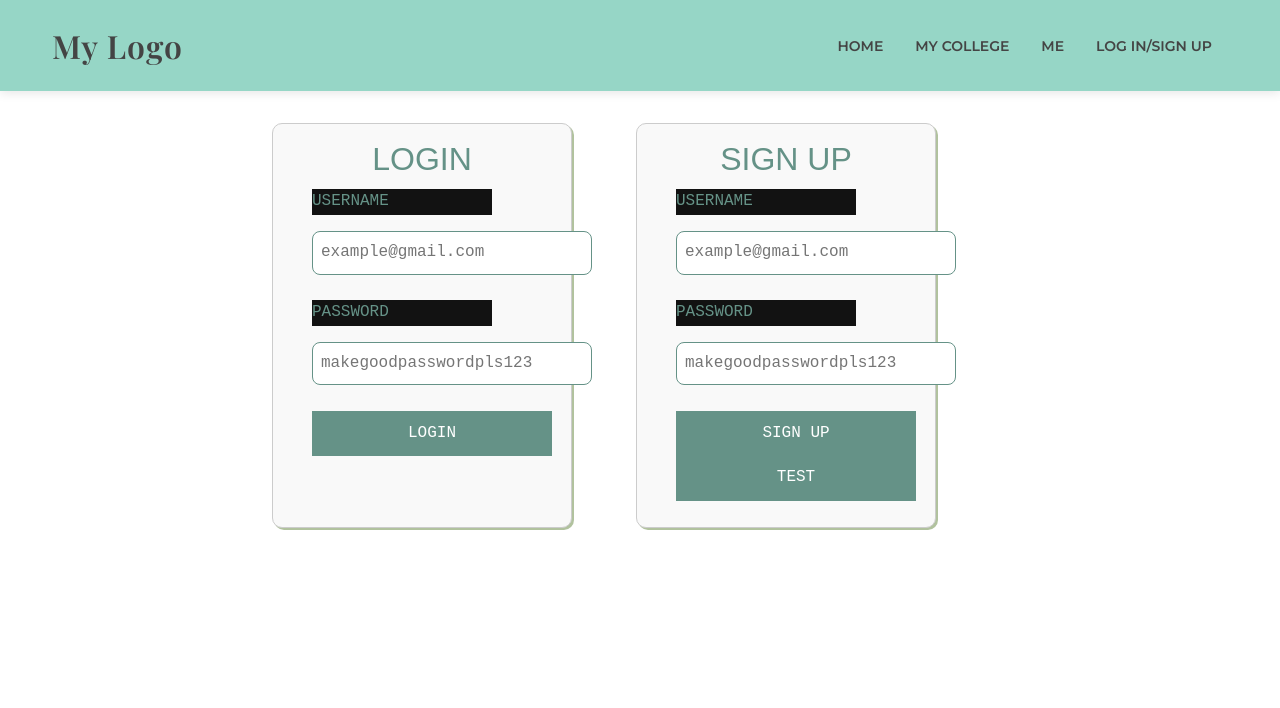
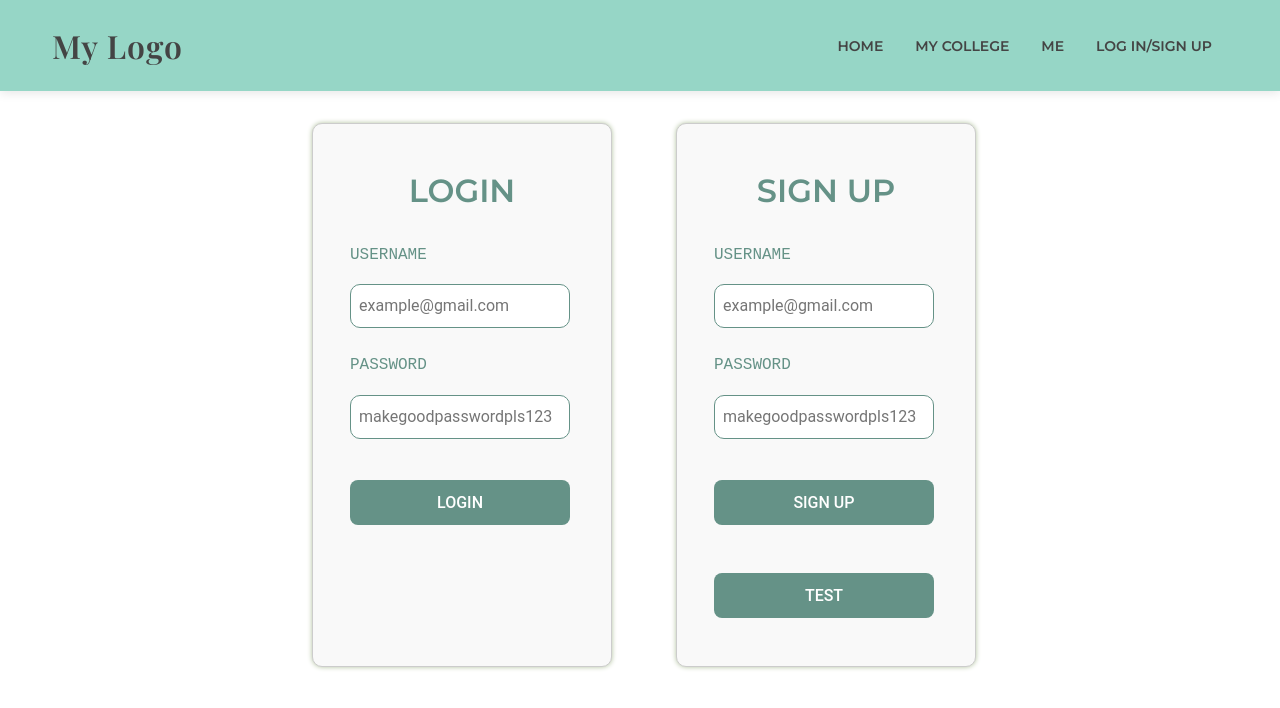
Before and after one commit to NetThi123/BitCamp2025, a React (Vite) app in the folder my-app/: page /login in a window 1280 px wide. Shown: the top 708 px of the page. Built offline with nearby package versions, Linux system fonts and the light colour scheme.

Commit message:
smth else

```diff
--- a/my-app/src/styles/LoginStyle.css
+++ b/my-app/src/styles/LoginStyle.css
@@ -2,7 +2,7 @@
   display: flex;
   gap: 4rem;
   padding: 2rem;
-  margin-left: 240px;
+  margin-left: 17.5rem;
 }
 
 .login-block{
@@ -12,39 +12,44 @@
     padding: 1rem;
     border: 1px solid #ccc;
     border-radius: 10px;
-    width: 300px;
-    min-height: 300px;
+    width: 18.75rem;
+    min-height: 18.75rem;
     background-color: #f9f9f9;
-    box-shadow: 2px 2px #B1C29E;
+    box-shadow: 0 0 5px #B1C29E;
     align-items: center;
   }
 
   .login-header{
     size: 0.25rem;
     color: #659287;
-    margin-bottom: 0.05rem;
-    font-family: sans-serif;
+    margin: 2rem;
+    font-family: 'Montserrat', sans-serif;
   }
 
   .login-form{
-    padding: 10px;
-    max-width: 200px;
+    max-width: 14rem;
   }
-  .login-form, p{
+
+  .login-form p{
     font-family: monospace;
     text-align: left;
     color:#659287;
-
+    background-color: transparent;
   }
 
-  .login-form, input{
-    padding: 10px;
-    width: 220px;
-    margin-right: 40px;
+  .login-form input{
+    width: 13.75rem;
+    margin-right: 2.5rem;
     border-radius: 10px;
   }
 
+  .login-button{
+    border-radius:0.5rem;
+    width:13.75rem;
+    margin-top: 1rem;
+    margin-bottom: 2rem;
+  }
+
   button:hover{
-    box-shadow: 2px 2px #B1C29E;
-    gap: 0.5rem;
+    box-shadow: 0 0 5px #B1C29E;
   }
```
